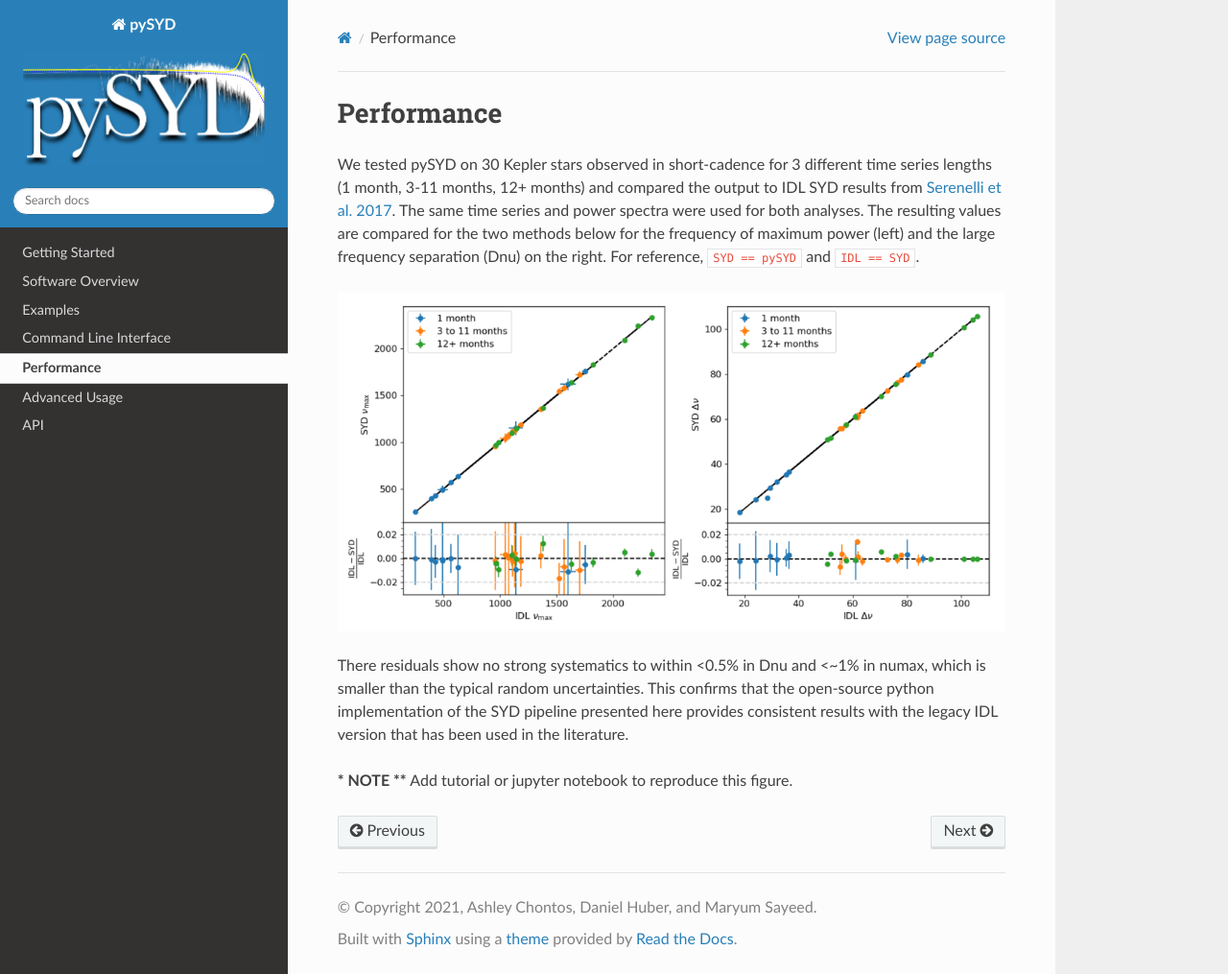
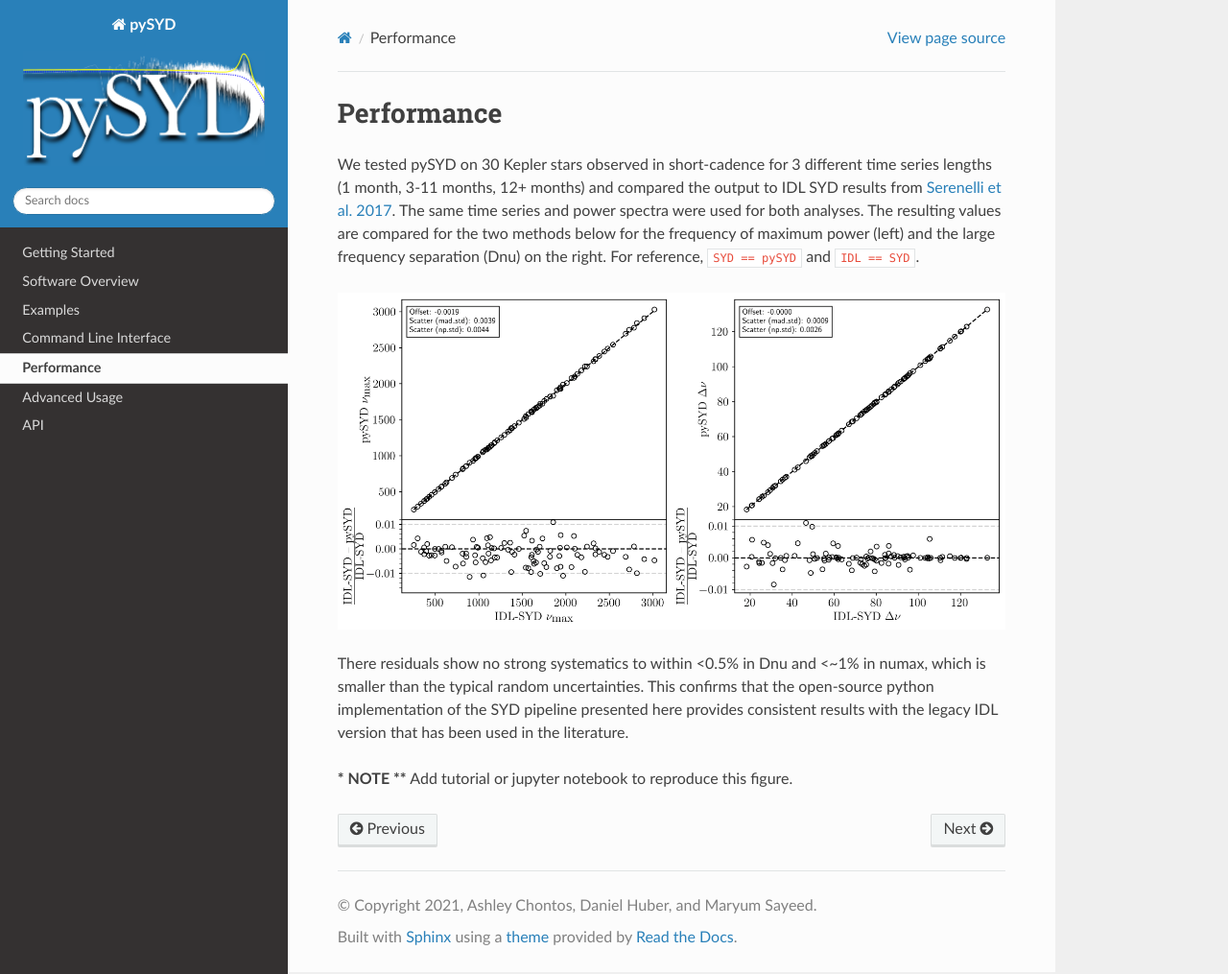
Before and after one commit to ashleychontos/pySYD, a Sphinx documentation site: the page built from docs/performance.rst, in a window 1280 px wide and 1015 px high. Shown: the whole window at 96% size. Built offline with Sphinx 7.4.7 and the Read the Docs theme 2.0.0, drawn with Linux system fonts in a browser that asks for light colours; the version number could not be read and is left out.

Commit message:
Update performance.rst

```diff
--- a/docs/performance.rst
+++ b/docs/performance.rst
@@ -11,7 +11,7 @@ The resulting values are compared for the two methods below for the frequency of
 (left) and the large frequency separation (Dnu) on the right. For reference,
 ``SYD == pySYD`` and ``IDL == SYD``.
 
-.. image:: figures/comparison.png
+.. image:: figures/new.png
 
 There residuals show no strong systematics to within <0.5% in Dnu and <~1% in numax, which is smaller than the typical
 random uncertainties. This confirms that the open-source python implementation of the SYD pipeline presented here provides consistent results with the legacy IDL version that has been used in the literature.
```
